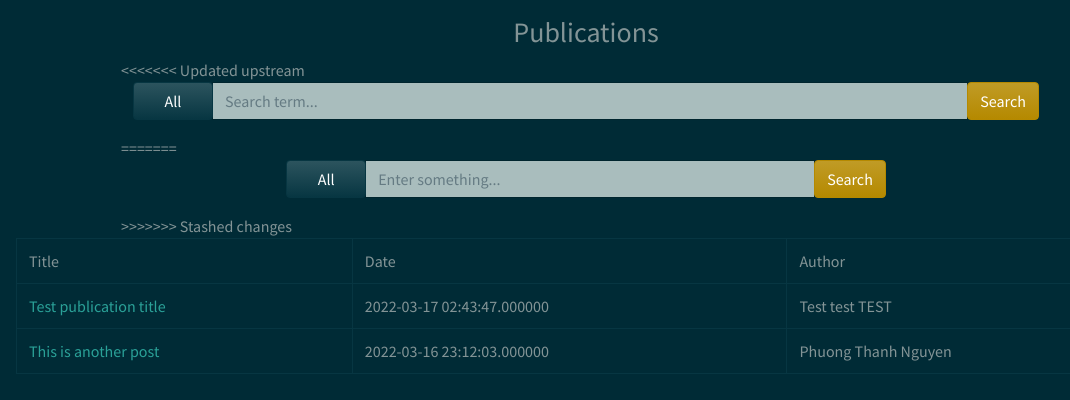
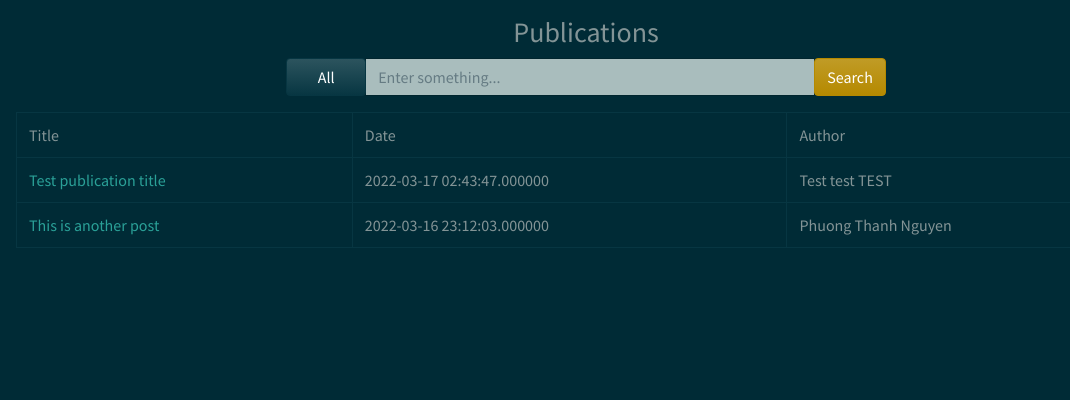
Before and after one commit to chilkacastro/Blog, a PHP site: page /Blog/ in a window 1280 px wide. Shown: the part 56-456 px from the top of the page, without its empty margins (54-1124 px from the left). Run offline with PHP 8.4, Linux system fonts and the light colour scheme; data comes from the database, SQL or seed files in the repository; data that the repository does not hold is empty; some libraries are stand-ins or nearby versions.

Commit message:
Fixed merged issue

```diff
--- a/app/views/Home/index.php
+++ b/app/views/Home/index.php
@@ -5,39 +5,10 @@
 <!-- search  -->
 <div class="col-md-9 col-md-push-1 container">
     <h3 class="text-center mt-3">Publications</h3>
-<<<<<<< Updated upstream
-    <div class="container">
-        <div class="row">
-            <div class="col-xs-8 col-xs-offset-2">
-
-            <!-- Jiahui: I change the method="get" to "post" -->
-                <form action="#" method="post" id="searchForm" class="input-group">
-                    <div class="input-group-btn search-panel">
-                        <select name="search_param" id="search_param"
-                            class="btn btn-dark dropdown-toggle form-select form-select-sm"
-                            aria-label=".form-select-sm example" data-toggle="dropdown">
-                            <option value="all"><a href="/Blog/Home/searchByAuthor/">All</a></option>
-                            <option value="author">Author</option>
-                            <option value="title">Title</option>
-                            <option value="content">Content</option>
-                        </select>
-                    </div>
-                    <input type="text" class="form-control" name="x" placeholder="Search term...">
-
-                    <span class="input-group-btn">
-                        <button type="submit" class="btn btn-primary">Search</button>
-                    </span>
-
-                </form><!-- end form -->
-
-            </div><!-- end col-xs-8 -->
-        </div><!-- end row -->
-    </div><!-- end container -->
-=======
     <form action="#" method="get" id="searchForm" class="input-group container d-flex justify-content-center">
         <div class="input-group-btn search-panel">
             <select name="search_param" id="search_param" class="btn btn-dark dropdown-toggle form-select form-select-sm" aria-label=".form-select-sm example" data-toggle="dropdown">
-                <option value="all">All</option>
+                <option value="all"><a href="/Blog/Home/searchByAuthor/">All</a></option>
                 <option value="author">Author</option>
                 <option value="title">Title</option>
                 <option value="content">Content</option>
@@ -51,7 +22,6 @@
         </span>
 
     </form><!-- end form -->
->>>>>>> Stashed changes
 </div><!-- end col-md-9 -->
 
 </nav>
```
